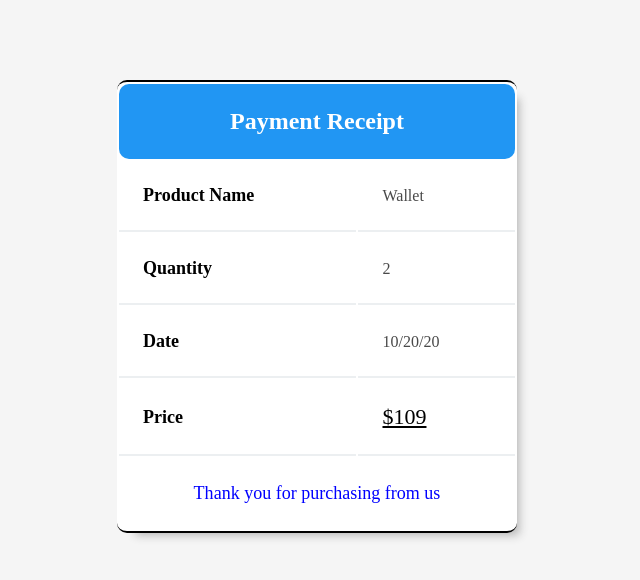
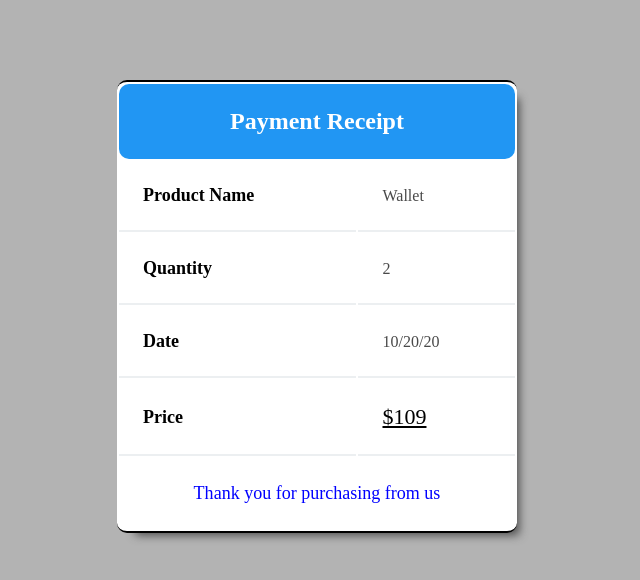
Before and after one commit to ssukhawani/Payment-receipt, a plain HTML site: page index.html in a window 1280 px wide. Shown: the whole page, without its empty margins (323-963 px from the left). Drawn offline with Linux system fonts and the light colour scheme.

Commit message:
Payment-Receipt

```diff
--- a/style.css
+++ b/style.css
@@ -1,13 +1,13 @@
 
 body{
-    background-color: whitesmoke;
+    background-color:#b3b3b3;
 }
 
 .container {
     background-color: white;
     margin: 80px auto;
     max-width: 400px;
-    box-shadow: 10px 10px 10px -8px #b3b3b3;
+    box-shadow: 10px 10px 10px -8px #494949;
     border: 2px solid black;
     border-radius: 10px;
     border-left: none;
```
